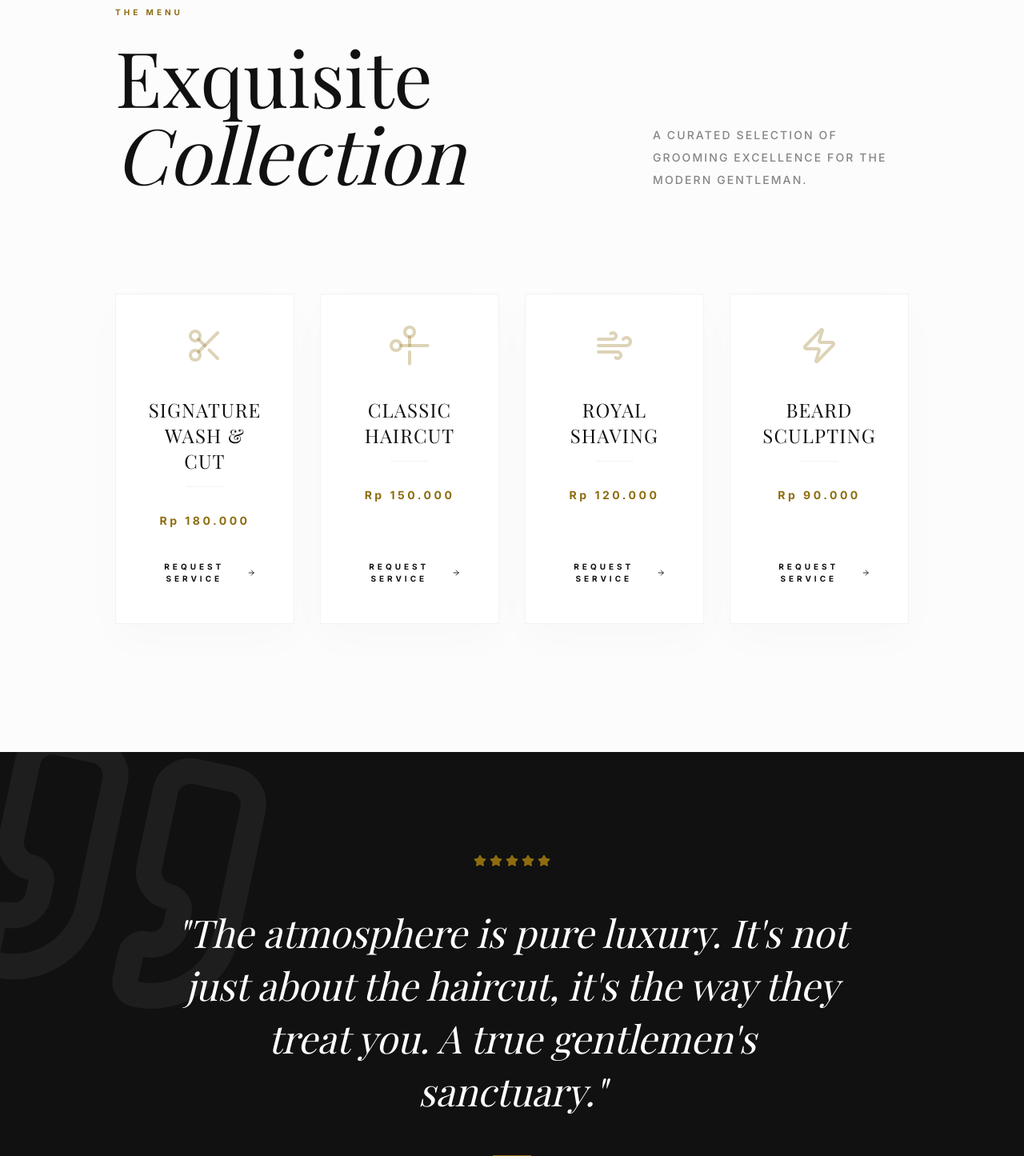
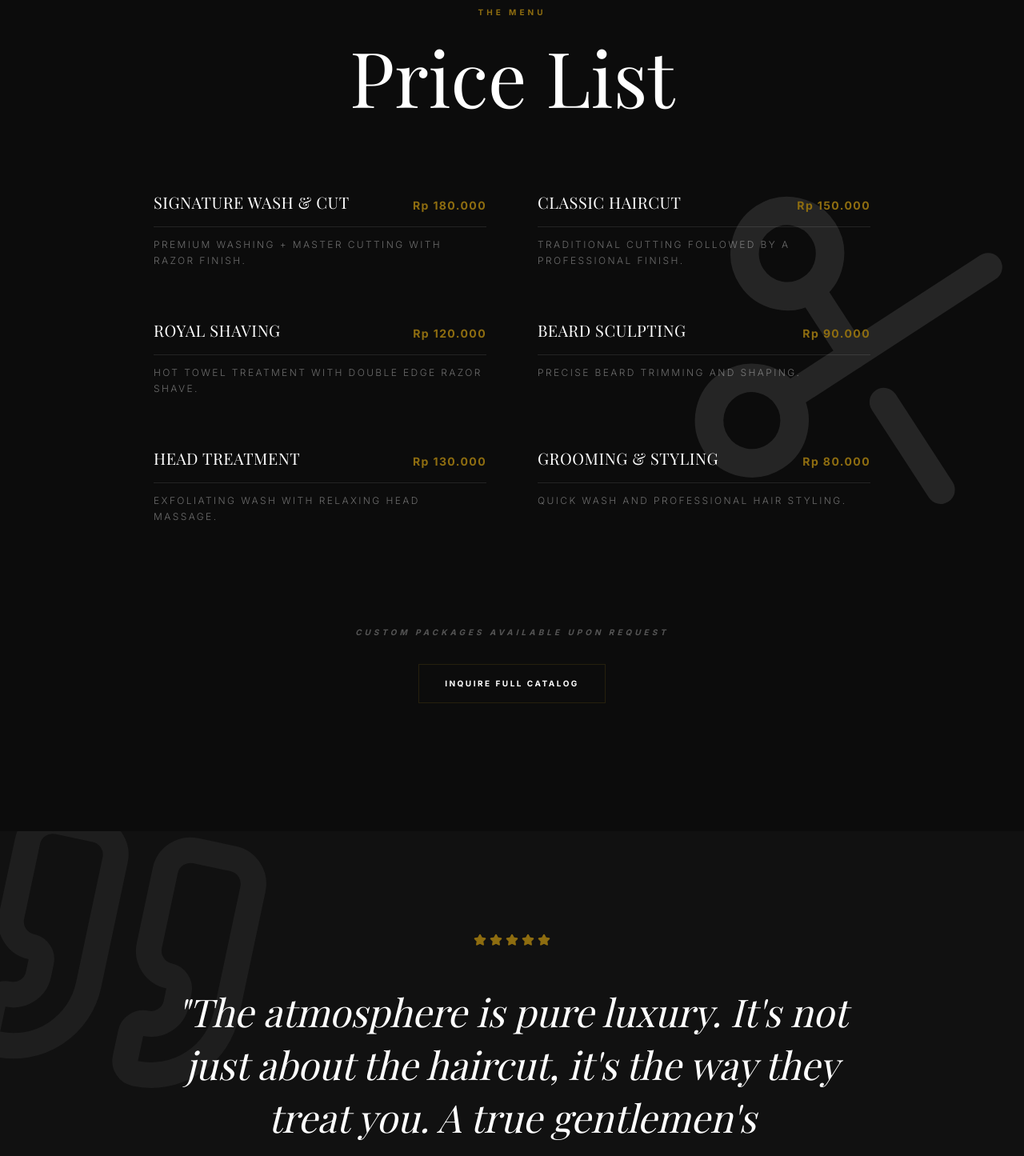
Before and after one commit to Alfinnnn21/REVBARBER, a Next.js app: page / in a window 1280 px wide. Shown: the part 1880-3325 px from the top of the page at 80% size. Built offline with nearby package versions, Linux system fonts and the light colour scheme; a web font is replaced by a local one.

Commit message:
design: unify menu sections into one editorial price list

```diff
--- a/src/app/page.tsx
+++ b/src/app/page.tsx
@@ -166,64 +166,8 @@
         </div>
       </section>
 
-      {/* Services: Grid Sizing Fix */}
-      <section id="services" className="bg-soft section-padding">
-        <div className="container-custom">
-          <div className="flex flex-col md:flex-row justify-between items-start md:items-end mb-24 md:mb-32 gap-8 text-left">
-            <div className="w-full">
-              <h3 className="text-prestige text-gold mb-6">The Menu</h3>
-              <h2 className="text-5xl md:text-8xl font-serif leading-none">Exquisite<br /><span className="italic">Collection</span></h2>
-            </div>
-            <p className="w-full md:max-w-xs text-xs md:text-sm uppercase tracking-[0.15em] leading-loose opacity-50 font-medium">
-              A curated selection of grooming excellence for the modern gentleman.
-            </p>
-          </div>
-
-          <div className="grid grid-cols-1 sm:grid-cols-2 lg:grid-cols-4 gap-6 md:gap-8">
-            {services.slice(0, 4).map((s, i) => (
-              <motion.div
-                key={i}
-                whileHover={{ y: -10 }}
-                className="luxury-card p-10 md:p-12 text-center flex flex-col items-center group relative overflow-hidden h-full"
-              >
-                <div className="text-gold/30 mb-8 md:mb-12 group-hover:text-gold transition-all duration-700 scale-150 transform">
-                  {(s as any).icon}
-                </div>
-                <h4 className="text-foreground text-xl md:text-2xl font-serif tracking-[0.05em] mb-4">{s.title}</h4>
-                <div className="w-12 h-[1px] bg-black/5 mb-6 md:mb-8 group-hover:w-24 transition-all duration-700 mx-auto" />
-                <p className="text-gold text-sm font-bold tracking-[0.25em] mb-10">{s.price}</p>
-                <button
-                  onClick={() => handleBooking(s.id)}
-                  className="text-prestige text-foreground hover:text-gold transition-colors flex items-center gap-4 mt-auto"
-                >
-                  Request Service <ArrowRight className="w-4 h-4 group-hover:translate-x-2 transition-transform" />
-                </button>
-              </motion.div>
-            ))}
-          </div>
-        </div>
-      </section>
-
-      {/* Testimonial */}
-      <section className="py-24 md:py-32 bg-foreground text-white flex items-center justify-center overflow-hidden relative">
-        <Quote className="absolute -top-10 -left-10 w-48 h-48 md:w-96 md:h-96 opacity-5 rotate-12" />
-        <div className="max-w-4xl px-6 text-center space-y-8 md:space-y-12 relative z-10">
-          <div className="flex justify-center gap-1">
-            {[...Array(5)].map((_, i) => <Star key={i} className="w-3 h-3 md:w-4 md:h-4 fill-gold text-gold" />)}
-          </div>
-          <h2 className="text-2xl md:text-5xl font-serif leading-snug italic font-light">
-            "The atmosphere is pure luxury. It's not just about the haircut,
-            it's the way they treat you. A true gentlemen's sanctuary."
-          </h2>
-          <div className="space-y-2">
-            <div className="w-8 md:w-12 h-[1px] bg-gold mx-auto" />
-            <p className="text-[9px] md:text-[10px] uppercase tracking-[0.5em] font-bold text-gold">Johnathan Miller</p>
-          </div>
-        </div>
-      </section>
-
-      {/* Expanded Price List Section: Editorial Style */}
-      <section className="bg-luxury py-24 md:py-40 text-white overflow-hidden relative">
+      {/* Unified Menu: Editorial Price List */}
+      <section id="services" className="bg-luxury py-24 md:py-40 text-white overflow-hidden relative">
         <div className="absolute top-0 right-0 w-1/3 h-full opacity-10 pointer-events-none">
           <Scissors className="w-full h-full rotate-12 -mr-32" />
         </div>
@@ -231,7 +175,7 @@
         <div className="container-custom relative z-10">
           <div className="max-w-4xl mx-auto">
             <div className="text-center mb-16 md:mb-24">
-              <h3 className="text-prestige text-gold mb-6">Full Menu</h3>
+              <h3 className="text-prestige text-gold mb-6">The Menu</h3>
               <h2 className="text-5xl md:text-8xl font-serif">Price List</h2>
             </div>
 
@@ -262,6 +206,24 @@
                 Inquire Full Catalog
               </button>
             </div>
+          </div>
+        </div>
+      </section>
+
+      {/* Testimonial */}
+      <section className="py-24 md:py-32 bg-foreground text-white flex items-center justify-center overflow-hidden relative">
+        <Quote className="absolute -top-10 -left-10 w-48 h-48 md:w-96 md:h-96 opacity-5 rotate-12" />
+        <div className="max-w-4xl px-6 text-center space-y-8 md:space-y-12 relative z-10">
+          <div className="flex justify-center gap-1">
+            {[...Array(5)].map((_, i) => <Star key={i} className="w-3 h-3 md:w-4 md:h-4 fill-gold text-gold" />)}
+          </div>
+          <h2 className="text-2xl md:text-5xl font-serif leading-snug italic font-light">
+            "The atmosphere is pure luxury. It's not just about the haircut,
+            it's the way they treat you. A true gentlemen's sanctuary."
+          </h2>
+          <div className="space-y-2">
+            <div className="w-8 md:w-12 h-[1px] bg-gold mx-auto" />
+            <p className="text-[9px] md:text-[10px] uppercase tracking-[0.5em] font-bold text-gold">Johnathan Miller</p>
           </div>
         </div>
       </section>
```
